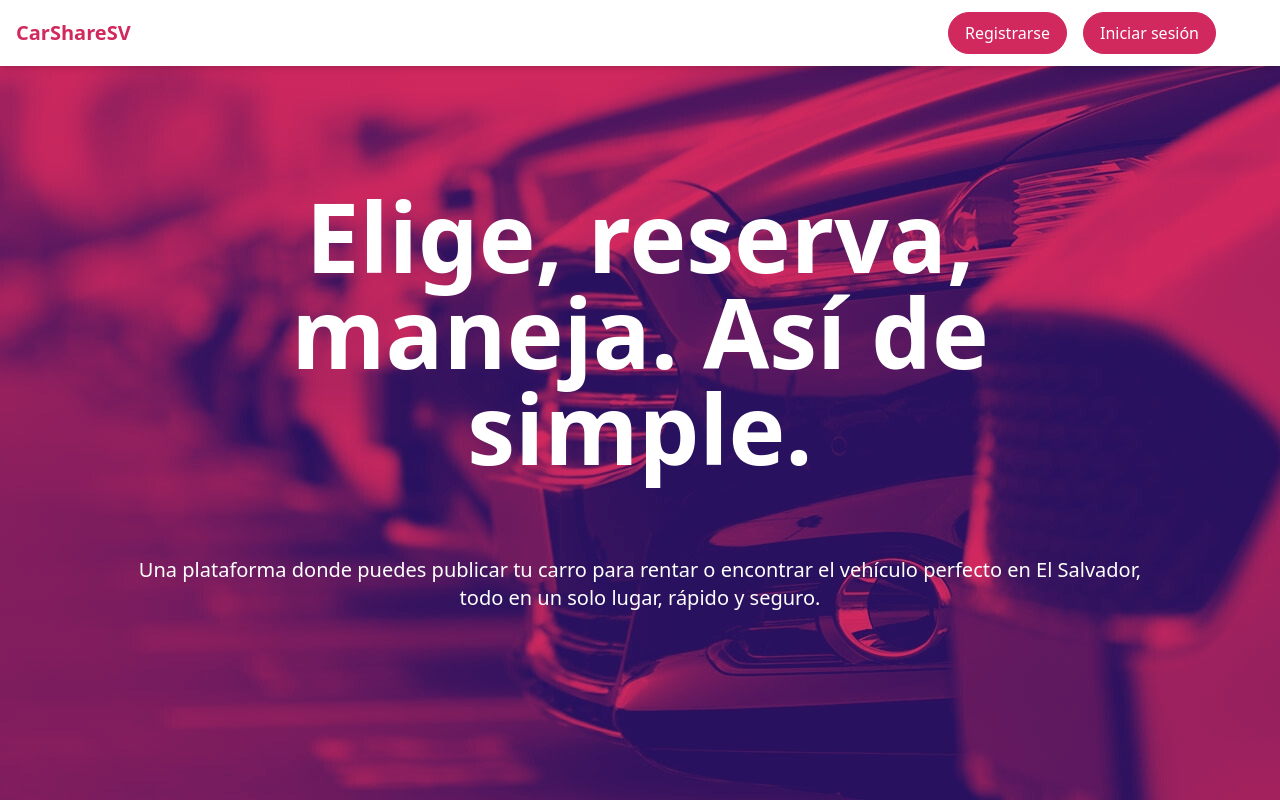
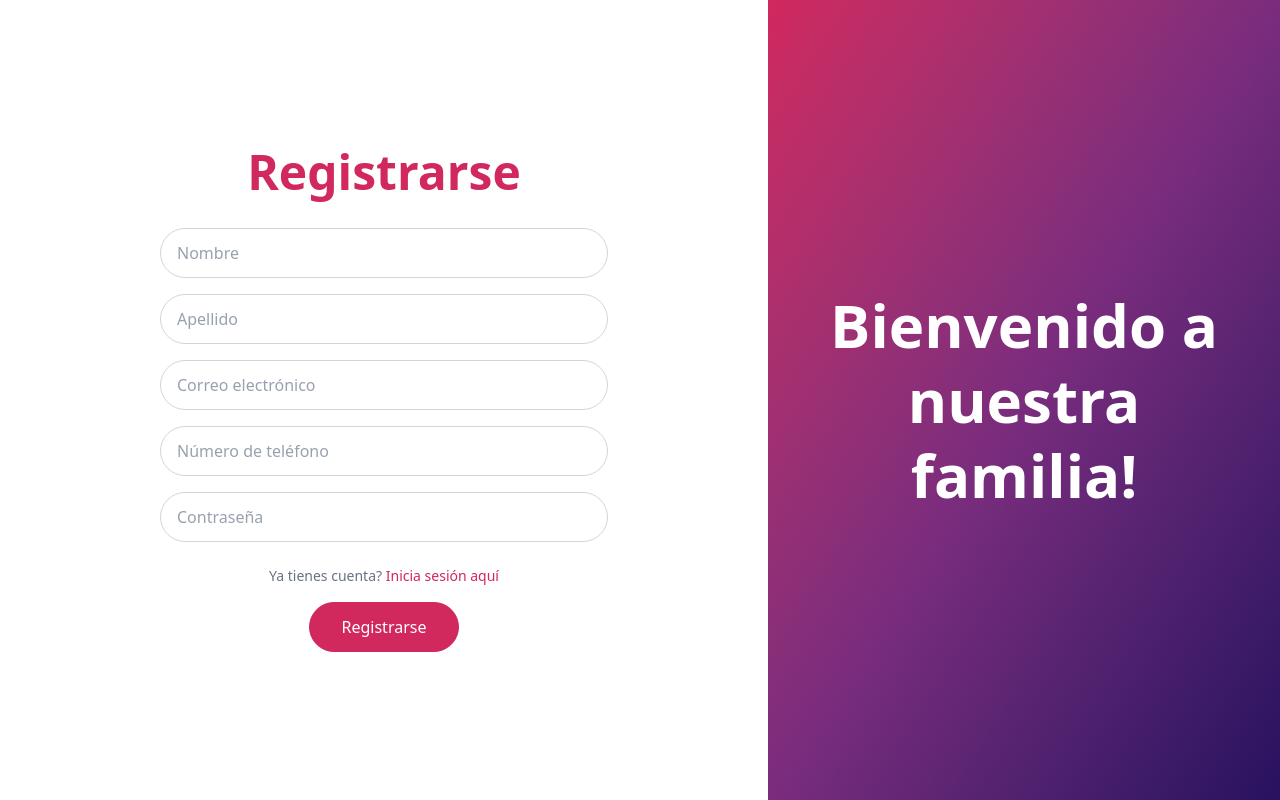
Before and after one commit to PNC-012025/pnc-proyecto-final-frontend-ft-grupo-12-s02, a React (Vite) app in the folder CarShareSV-Frontend/: page /signin in a window 1280 px wide. Built offline with nearby package versions, Linux system fonts and the light colour scheme.

Commit message:
feature: Sign in view

```diff
--- a/CarShareSV-Frontend/src/App.jsx
+++ b/CarShareSV-Frontend/src/App.jsx
@@ -1,11 +1,16 @@
+import { BrowserRouter as Router, Route, Routes } from "react-router-dom";
 import LandingPage from "./pages/landingPage/LandingPage"
+import SignIn from "./pages/signIn/SignIn";
 
 function App() {
 
   return (
-    <>
-     <LandingPage />
-    </>
+    <Router>
+      <Routes>
+        <Route exact path="/" element={<LandingPage/>} />
+        <Route path="/signin" element={<SignIn/>} />
+      </Routes>
+    </Router>
   )
 }
 
--- a/CarShareSV-Frontend/src/components/button/Button.jsx
+++ b/CarShareSV-Frontend/src/components/button/Button.jsx
@@ -1,4 +1,5 @@
 import { Link } from 'react-router-dom';
+
 export default function Button({ children, onClick, className, href }) {
     const buttonClass = `px-4 py-2 text-white bg-primary border border-primary rounded-full
                          transition-colors duration-300 ease-in-out
--- a/CarShareSV-Frontend/src/components/header/Header.jsx
+++ b/CarShareSV-Frontend/src/components/header/Header.jsx
@@ -1,4 +1,6 @@
 import Button from "../button/Button";
+
+
 
 export default function Header() {
     return (
@@ -6,7 +8,7 @@ export default function Header() {
             <div className="max-w-8xl mx-auto px-4 py-3 flex justify-between items-center">
                 <h1 className="text-xl font-bold text-primary">CarShareSV</h1>
                 <nav className="flex gap-4 mr-12">
-                    <Button href="">
+                    <Button href="/signin">
                         Registrarse
                     </Button>
                     <Button href="">
--- a/CarShareSV-Frontend/src/index.css
+++ b/CarShareSV-Frontend/src/index.css
@@ -3,4 +3,5 @@
 @theme{
 
     --color-primary: #d1285e;
+    --color-secondary: #28115F;
 }
--- a/CarShareSV-Frontend/src/pages/landingPage/LandingPage.jsx
+++ b/CarShareSV-Frontend/src/pages/landingPage/LandingPage.jsx
@@ -1,5 +1,6 @@
 import Header from "../../components/header/Header";
 import backgroundImage from '../../assets/images/backgroundImage.jpg';
+
 
 export default function LandingPage() {
     return (
--- /dev/null
+++ b/CarShareSV-Frontend/src/pages/signIn/SignIn.jsx
@@ -0,0 +1,115 @@
+import { useState } from 'react';
+import Button from '../../components/button/Button';
+
+export default function SignIn() {
+    const [formData, setFormData] = useState({
+        name: '',
+        lastName: '',
+        email: '',
+        phone: '',
+        password: ''
+    });
+
+    const handleChange = (e) => {
+        setFormData({
+            ...formData,
+            [e.target.name]: e.target.value
+        });
+    };
+
+    const handleSubmit = (e) => {
+        e.preventDefault();
+        console.log('Datos del formulario:', formData);
+        // La logica de registro
+    };
+
+    return (
+        <div className="h-screen flex">
+            {/*Izquierda */}
+            <div className="w-3/5 bg-white flex items-center justify-center p-8 h-full">
+                <div className="w-full max-w-md">
+                    <h1 className="text-5xl font-bold text-primary mb-8 text-center">Registrarse</h1>
+
+                    <form onSubmit={handleSubmit} className="space-y-4">
+                        <div>
+                            <input
+                                type="text"
+                                name="nombre"
+                                placeholder="Nombre"
+                                value={formData.name}
+                                onChange={handleChange}
+                                className="w-full px-4 py-3 border border-gray-300 rounded-full placeholder-gray-400 focus:outline-none focus:ring-2 focus:ring-primary focus:border-transparent transition duration-300"
+                                required
+                            />
+                        </div>
+                        <div>
+                            <input
+                                type="text"
+                                name="apellido"
+                                placeholder="Apellido"
+                                value={formData.lastName}
+                                onChange={handleChange}
+                                className="w-full px-4 py-3 border border-gray-300 rounded-full placeholder-gray-400 focus:outline-none focus:ring-2 focus:ring-primary focus:border-transparent transition duration-300"
+                                required
+                            />
+                        </div>
+                        <div>
+                            <input
+                                type="email"
+                                name="correo"
+                                placeholder="Correo electrónico"
+                                value={formData.email}
+                                onChange={handleChange}
+                                className="w-full px-4 py-3 border border-gray-300 rounded-full placeholder-gray-400 focus:outline-none focus:ring-2 focus:ring-primary focus:border-transparent transition duration-300"
+                                required
+                            />
+                        </div>
+                        <div>
+                            <input
+                                type="tel"
+                                name="telefono"
+                                placeholder="Número de teléfono"
+                                value={formData.phone}
+                                onChange={handleChange}
+                                className="w-full px-4 py-3 border border-gray-300 rounded-full placeholder-gray-400 focus:outline-none focus:ring-2 focus:ring-primary focus:border-transparent transition duration-300"
+                                required
+                            />
+                        </div>
+                        <div>
+                            <input
+                                type="password"
+                                name="contraseña"
+                                placeholder="Contraseña"
+                                value={formData.password}
+                                onChange={handleChange}
+                                className="w-full px-4 py-3 border border-gray-300 rounded-full placeholder-gray-400 focus:outline-none focus:ring-2 focus:ring-primary focus:border-transparent transition duration-300"
+                                required
+                            />
+                        </div>
+                        <div className="text-center mt-6">
+                            <p className="text-gray-500 text-sm mb-4">
+                                Ya tienes cuenta?{' '}
+                                <a href="/login" className="text-primary hover:underline">
+                                    Inicia sesión aquí
+                                </a>
+                            </p>
+                            <Button type="submit" className="px-8 py-3">
+                                Registrarse
+                            </Button>
+                        </div>
+                    </form>
+                </div>
+            </div>
+            {/*Derecha*/}
+            <div className="w-2/5 bg-gradient-to-br from-primary to-secondary via-[#7a2c7d] flex items-center justify-center text-white h-full">
+                <div className="text-center px-8">
+                    <h2 className="text-6xl font-bold leading-tight hover:scale-105 transition-transform duration-300">
+                        Bienvenido a<br />
+                        nuestra<br />
+                        familia!
+                    </h2>
+                </div>
+            </div>
+        </div>
+    );
+}
```
